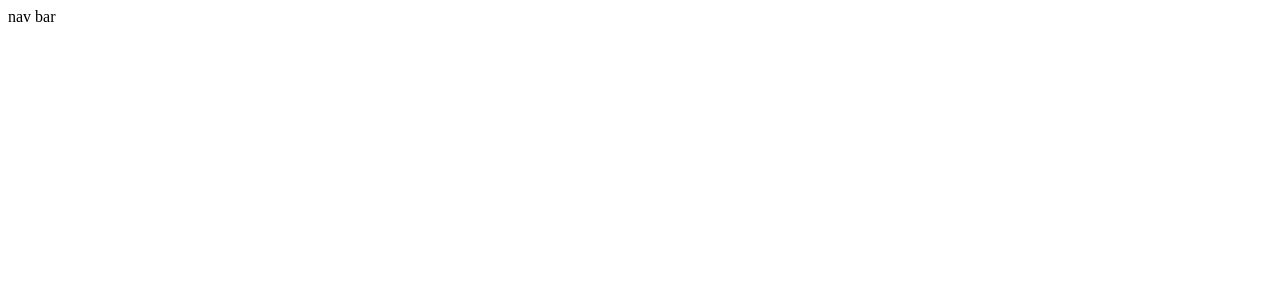
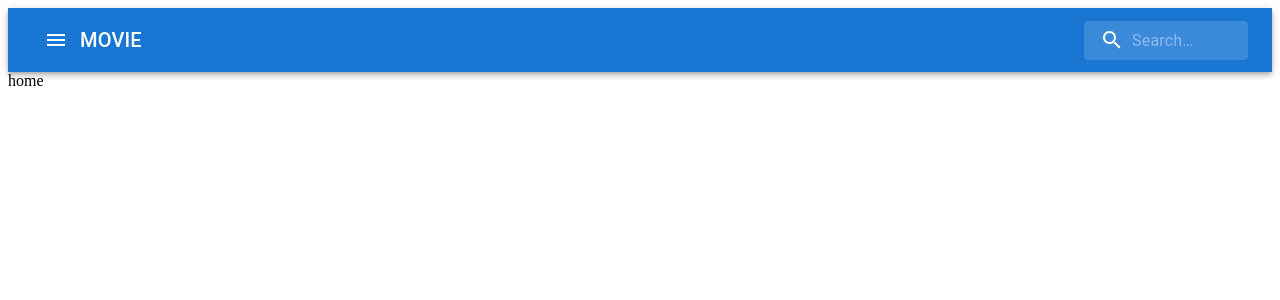
Before and after one commit to yujsoo/koalnu-movie, a React (Vite) app: page / in a window 1280 px wide. Shown: the top 300 px of the page. Built offline with nearby package versions, Linux system fonts and the light colour scheme.

Commit message:
feat: NavBar 추가 및 링크 연결

```diff
--- a/package.json
+++ b/package.json
@@ -12,6 +12,7 @@
   "dependencies": {
     "@emotion/react": "^11.14.0",
     "@emotion/styled": "^11.14.1",
+    "@mui/icons-material": "^9.0.0",
     "@mui/material": "^9.0.0",
     "@tanstack/react-query": "^5.97.0",
     "axios": "^1.15.0",
--- /dev/null
+++ b/src/components/NavBar.jsx
@@ -0,0 +1,130 @@
+import React from "react";
+import { styled, alpha } from '@mui/material/styles';
+import AppBar from '@mui/material/AppBar';
+import Box from '@mui/material/Box';
+import Toolbar from '@mui/material/Toolbar';
+import IconButton from '@mui/material/IconButton';
+import Typography from '@mui/material/Typography';
+import InputBase from '@mui/material/InputBase';
+import MenuIcon from '@mui/icons-material/Menu';
+import SearchIcon from '@mui/icons-material/Search';
+import Menu from '@mui/material/Menu';
+import MenuItem from '@mui/material/MenuItem';
+import {useNavigate} from "react-router-dom";
+
+const Search = styled('div')(({ theme }) => ({
+  position: 'relative',
+  borderRadius: theme.shape.borderRadius,
+  backgroundColor: alpha(theme.palette.common.white, 0.15),
+  '&:hover': {
+    backgroundColor: alpha(theme.palette.common.white, 0.25),
+  },
+  marginLeft: 0,
+  width: '100%',
+  [theme.breakpoints.up('sm')]: {
+    marginLeft: theme.spacing(1),
+    width: 'auto',
+  },
+}));
+
+const SearchIconWrapper = styled('div')(({ theme }) => ({
+  padding: theme.spacing(0, 2),
+  height: '100%',
+  position: 'absolute',
+  pointerEvents: 'none',
+  display: 'flex',
+  alignItems: 'center',
+  justifyContent: 'center',
+}));
+
+const StyledInputBase = styled(InputBase)(({ theme }) => ({
+  color: 'inherit',
+  width: '100%',
+  '& .MuiInputBase-input': {
+    padding: theme.spacing(1, 1, 1, 0),
+    // vertical padding + font size from searchIcon
+    paddingLeft: `calc(1em + ${theme.spacing(4)})`,
+    transition: theme.transitions.create('width'),
+    [theme.breakpoints.up('sm')]: {
+      width: '12ch',
+      '&:focus': {
+        width: '20ch',
+      },
+    },
+  },
+}));
+
+const pages = [{ name: 'home', link : '/'}, { name: 'movies', link : '/movies'}];
+
+const NavBar = () => {
+  const [anchorElNav, setAnchorElNav] = React.useState(null);
+  const navigate = useNavigate();
+
+  const handleOpenNavMenu = (event) => {
+    setAnchorElNav(event.currentTarget);
+  };
+
+  const handleCloseNavMenu = (pageLink) => {
+    navigate(`/${pageLink}`);
+    setAnchorElNav(null);
+  };
+
+  return (
+      <Box sx={{ flexGrow: 1 }}>
+        <AppBar position="static">
+          <Toolbar>
+            <IconButton
+                size="large"
+                aria-label="account of current user"
+                aria-controls="menu-appbar"
+                aria-haspopup="true"
+                onClick={handleOpenNavMenu}
+                color="inherit"
+            >
+              <MenuIcon />
+            </IconButton>
+            <Typography
+                variant="h6"
+                noWrap
+                component="div"
+                sx={{ flexGrow: 1, display: { xs: 'none', sm: 'block' } }}
+            >
+              MOVIE
+            </Typography>
+            <Menu
+                id="menu-appbar"
+                anchorEl={anchorElNav}
+                anchorOrigin={{
+                  vertical: 'bottom',
+                  horizontal: 'left',
+                }}
+                keepMounted
+                transformOrigin={{
+                  vertical: 'top',
+                  horizontal: 'left',
+                }}
+                open={Boolean(anchorElNav)}
+                onClose={handleCloseNavMenu}
+            >
+              {pages.map((page) => (
+                  <MenuItem key={page.name} onClick={() => handleCloseNavMenu(page.link)}>
+                    <Typography>{page.name}</Typography>
+                  </MenuItem>
+              ))}
+            </Menu>
+            <Search>
+              <SearchIconWrapper>
+                <SearchIcon />
+              </SearchIconWrapper>
+              <StyledInputBase
+                  placeholder="Search…"
+                  inputProps={{ 'aria-label': 'search' }}
+              />
+            </Search>
+          </Toolbar>
+        </AppBar>
+      </Box>
+  );
+}
+
+export default NavBar;
--- a/src/layout/AppLayout.jsx
+++ b/src/layout/AppLayout.jsx
@@ -1,6 +1,12 @@
+import NavBar from "../components/NavBar.jsx";
+import { Outlet } from "react-router-dom";
+
 const AppLayout = () => {
   return (
-      <div>nav bar</div>
+      <div>
+        <NavBar/>
+        <Outlet />
+      </div>
   )
 }
 
--- a/src/pages/HomePage/HomePage.jsx
+++ b/src/pages/HomePage/HomePage.jsx
@@ -1,6 +1,6 @@
 const HomePage = () => {
   return (
-      <div></div>
+      <div>home</div>
   )
 }
 
--- a/src/pages/Movies/MoviePage.jsx
+++ b/src/pages/Movies/MoviePage.jsx
@@ -1,6 +1,6 @@
 const MoviePage = () => {
   return (
-      <div></div>
+      <div>movies</div>
   )
 }
 
```
Also changed, not shown: 1 other file (tests, documents, lock files or other folders).
